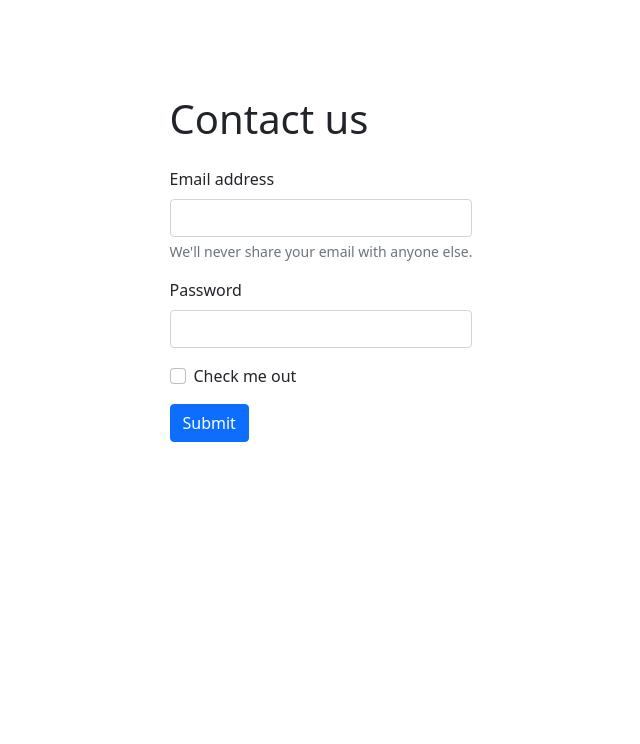
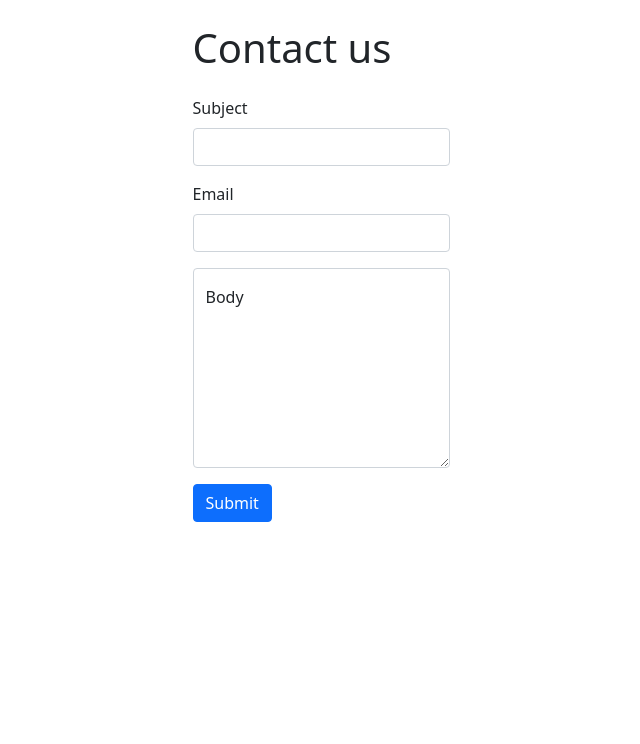
Before and after one commit to simradix/phpMVCProject, a PHP site: page /contact in a window 1280 px wide. Shown: the part 56-800 px from the top of the page, without its empty margins (319-959 px from the left). Run offline with PHP 8.4, Linux system fonts and the light colour scheme.

Commit message:
Implementing Controller class

```diff
--- /dev/null
+++ b/controllers/SiteController.php
@@ -0,0 +1,30 @@
+<?php /** src/Controller/Home.php */
+namespace app\controllers;
+
+use app\core\Application;
+
+/**
+ * SiteControllers class
+ *
+ * @package app\controllers
+ */
+class SiteController
+{
+    public function home()
+    {
+        $params = [
+            "name" => "PHPMVC"
+        ];
+        return Application::$app->router->render('home', $params);
+    }
+
+    public function contact()
+    {
+        return Application::$app->router->render('contact');
+    }
+
+    public function handleContact()
+    {
+        return "Handling submitted contact data.";
+    }
+}
--- a/core/Application.php
+++ b/core/Application.php
@@ -19,6 +19,7 @@ class Application
     /** @var \app\core\Response $response Response instance */
     public $response;
 
+    /** @var \app\core\Application $app Static reference to the Application class */
     public static \app\core\Application $app;
 
 
--- a/core/Router.php
+++ b/core/Router.php
@@ -89,7 +89,7 @@ class Router
         if (!$callback) {
             // Application::$app->response->setStatusCode(404);
             $this->response->setStatusCode(404);
-            return $this->render("404");
+            return $this->render("_404");
         }
 
         // If the req handler is not a function, it means
@@ -116,10 +116,10 @@ class Router
      * @param String $view View filename
      * @return string
      **/
-    public function render(String $view): String
+    public function render(String $view, Array $params = []): String
     {
-        $layout = $this->layoutContent();
-        $view = $this->getViewFile($view);
+        $layout = $this->getLayout();
+        $view = $this->getView($view, $params);
 
         return preg_replace("/{{\scontent\s}}/i", $view, $layout);
     }
@@ -130,7 +130,7 @@ class Router
      *
      * @return string
      **/
-    protected function layoutContent(): String
+    protected function getLayout(): String
     {
         // catche output-buffer and return it.
         ob_start();
@@ -145,8 +145,18 @@ class Router
      * @param String $view view filename
      * @return string
      **/
-    protected function getViewFile(String $view): String
+    protected function getView(String $view, Array $params = []): String
     {
+        // iterate trough map and declare the key as a var
+        // and assign its value to it.
+        // 'name'=>'value' --> $name = 'value';
+        foreach ($params as $key => $value) {
+            $$key = $value;
+        }
+
+        // Every var in this functions scope its gonna be catched by
+        // the include_onece and be directly available inside the included
+        // scope.
         // catch output-buffer and return it
         ob_start();
         include_once Application::$ROOT_DIR . "/view/$view.php";
--- a/public/index.php
+++ b/public/index.php
@@ -1,13 +1,16 @@
 <?php
 require __DIR__ . '/../vendor/autoload.php';
 use app\core\Application;
-
+use app\controllers\SiteController;
 
 $app = new Application(dirname(__DIR__));
 
-$app->router->get('/', 'home');
+$controllers = new SiteController();
 
-$app->router->get('/contact', 'contact');
+$app->router->get('/', [$controllers, 'home']);
+
+$app->router->get('/contact', [$controllers, 'contact']);
+$app->router->post('/contact', [$controllers, 'handleContact']);
 
 
 $app->run();
--- a/view/contact.php
+++ b/view/contact.php
@@ -1,29 +1,26 @@
-
 <div style="height: 100%;" class="container-fluid d-flex flex-column align-items-center justify-content-center">
 
-
   <div class="d-flex flex-column justify-content-start" style="margin-bottom: 18em;">
-
     <h1 style="margin: 24px 0;">Contact us</h1>
     <div>
-<form>
+
+      <form action="" method="POST">
         <div class="mb-3">
-    <label for="exampleInputEmail1" class="form-label">Email address</label>
-    <input type="email" class="form-control" id="exampleInputEmail1" aria-describedby="emailHelp">
-    <div id="emailHelp" class="form-text">We'll never share your email with anyone else.</div>
+          <label class="form-label">Subject</label>
+          <input type="text" class="form-control" name="subject">
         </div>
         <div class="mb-3">
-    <label for="exampleInputPassword1" class="form-label">Password</label>
-    <input type="password" class="form-control" id="exampleInputPassword1">
+          <label class="form-label">Email</label>
+          <input type="email" class="form-control" name="email">
         </div>
-  <div class="mb-3 form-check">
-    <input type="checkbox" class="form-check-input" id="exampleCheck1">
-    <label class="form-check-label" for="exampleCheck1">Check me out</label>
+        <div class="form-floating mb-3">
+          <textarea name="body" class="form-control" placeholder="Write the body here" id="floatingTextarea2" style="height: 200px"></textarea>
+          <label for="floatingTextarea2">Body</label>
         </div>
         <button type="submit" class="btn btn-primary">Submit</button>
       </form>
+
+    </div>
   </div>
 
 </div>
-
-</div>
--- a/view/home.php
+++ b/view/home.php
@@ -1 +1,2 @@
 <h1>HomeFUCK</h1>
+<h3>Welcome to <?php echo $name; ?></h3>
--- a/view/layouts/main.php
+++ b/view/layouts/main.php
@@ -35,7 +35,10 @@
       </div>
     </div>
   </nav>
-  {{ content }}
+
+  <div class="container">
+    {{ content }}
+  </div>
 
   <!-- Optional JavaScript; choose one of the two! -->
 
```
Also changed, not shown: controller/Home.php (deleted, +0 -10 lines), view/_404.php (renamed from view/404.php). Lines whose indentation alone changed are shown as unchanged.
